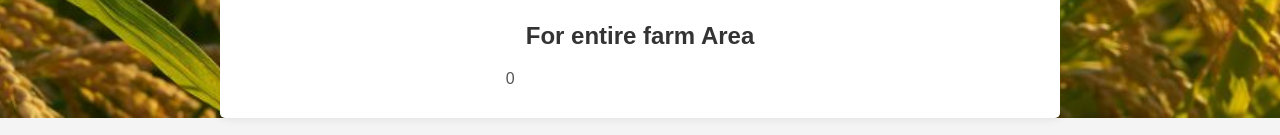
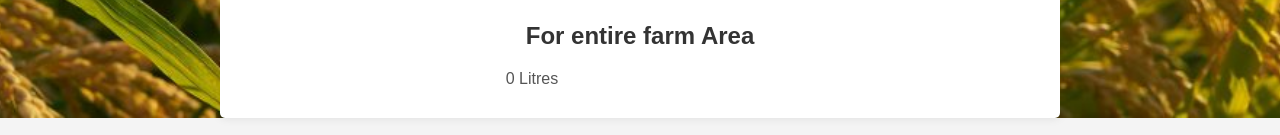
Before and after one commit to Pramathi-V/capstone-phase-2, a React (Create React App) app: page /irrigation in a window 1280 px wide. Shown: the part 806-941 px from the top of the page. Built offline with nearby package versions, Linux system fonts and the light colour scheme.

Commit message:
Updated irrigation units

```diff
--- a/src/Irrigation.js
+++ b/src/Irrigation.js
@@ -509,7 +509,7 @@ const Irrigation = () => {
           <h2>Net Irrigation</h2>
           <p>{netIrrigation} mm</p>
           <h2>For entire farm Area</h2>
-          <p>{netIrrigation * farmArea}</p>
+          <p>{netIrrigation * farmArea * 10000} Litres</p>
         </div>
       )}
     </div>
```
